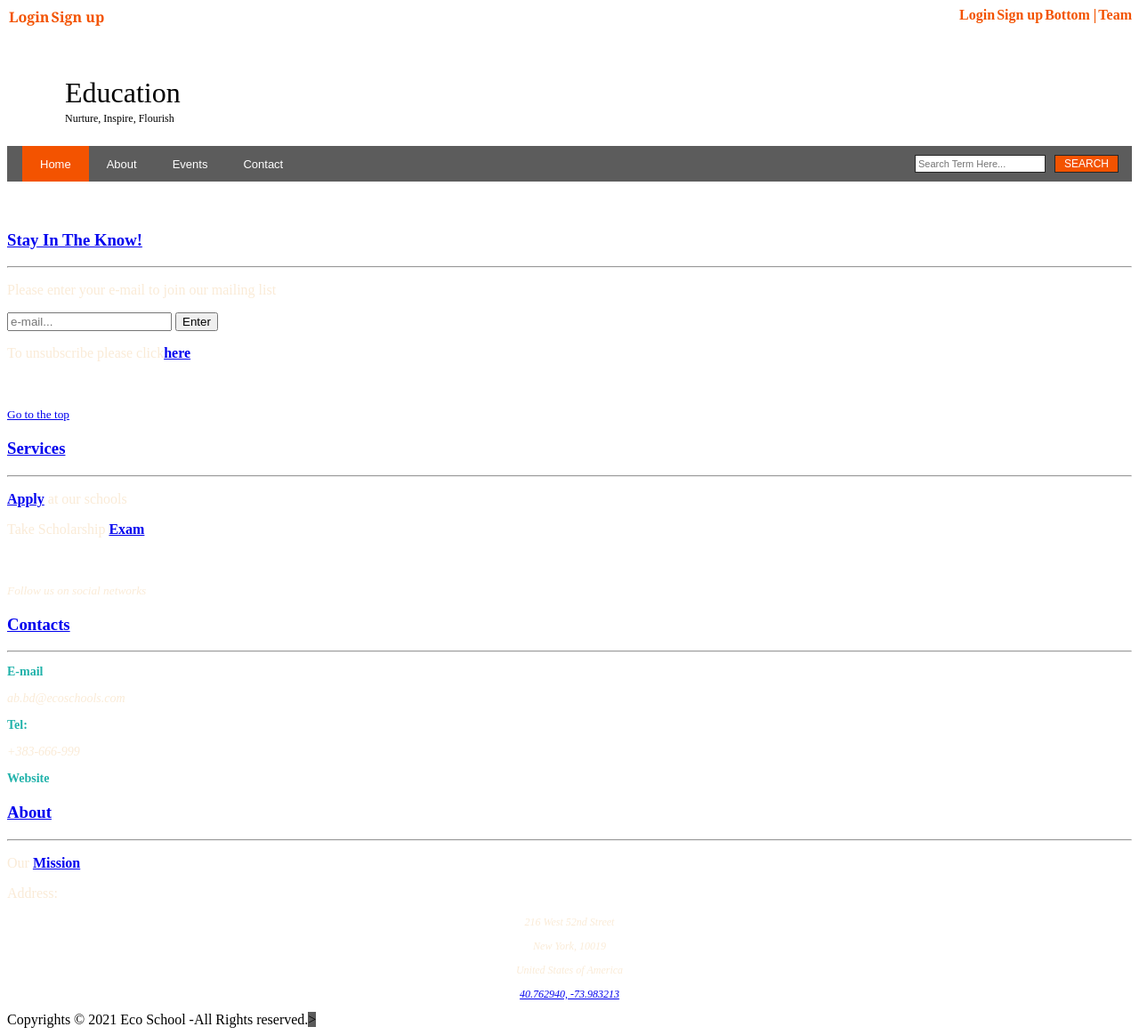
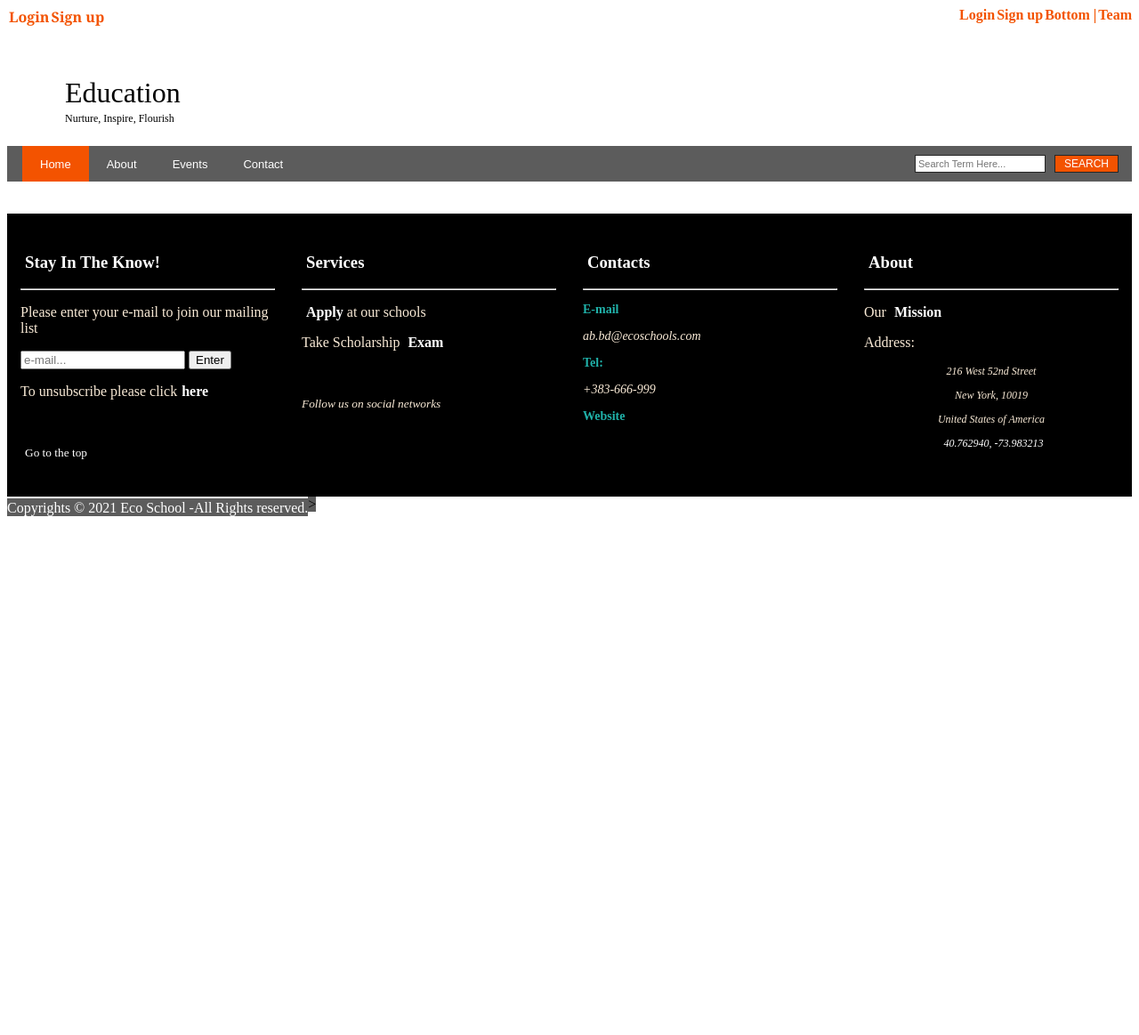
Before and after one commit to AndinBudakova/Education, a PHP site: page / in a window 1280 px wide; the page is wider, and only the part inside the window is pictured. Shown: that part at 89% size. After the commit the page ends 580 px from the top of that part, so only its background shows below. Run offline with PHP 8.4, Linux system fonts and the light colour scheme.

Commit message:
Update index.css
Vendosja e footer-it ne index.css

```diff
--- a/index.css
+++ b/index.css
@@ -62,3 +62,57 @@
 .btn:hover {
     color: #5c5c5c;
 }
+
+
+/* ********************Footer********************** */
+
+.footer {
+    width: 100%;
+    height: auto;
+    margin: auto;
+    background-color: black;
+    padding: 10px 0px;
+    display: flex;
+}
+
+
+/* */
+
+.details {
+    padding: inherit;
+    width: 33.3%;
+    height: auto;
+    padding: 5px;
+    margin: 10px;
+}
+
+.details a:link {
+    text-decoration: none;
+    color: white;
+    padding-left: 5px;
+}
+
+.details a:visited {
+    text-decoration: none;
+    color: aliceblue;
+}
+
+.details a:hover {
+    color: #f35300;
+    padding: 5px;
+    text-align: center;
+}
+
+.details a:active {
+    color: gold;
+}
+
+
+/* */
+
+.template {
+    background: #5c5c5c;
+    padding-top: 2px;
+    margin-top: 2px;
+    color: white;
+}
--- a/index.html
+++ b/index.html
@@ -172,7 +172,7 @@
     </div>
 
 
-    <!--Footer-->
+    <!-----------------------------------------Footer--------------------------------------------------->
     <footer class="footer">
         <div class="details" id="bottom">
             <h3><a href="#" style="text-transform: capitalize;">Stay in the know!</a></h3>
@@ -220,7 +220,7 @@
         </address>
         </div>
     </footer>>
-    <!--Footer-End-->
+    <!-------------------------------------------------Footer-End----------------------------------------->
     <div class="template" style="float: left;">
         Copyrights &copy; 2021 Eco School -All Rights reserved.
     </div>
```
